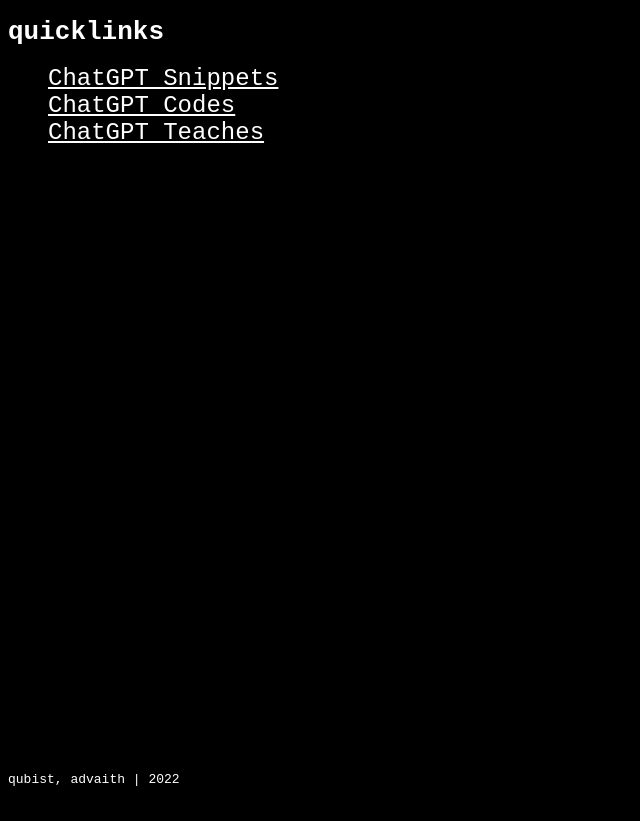
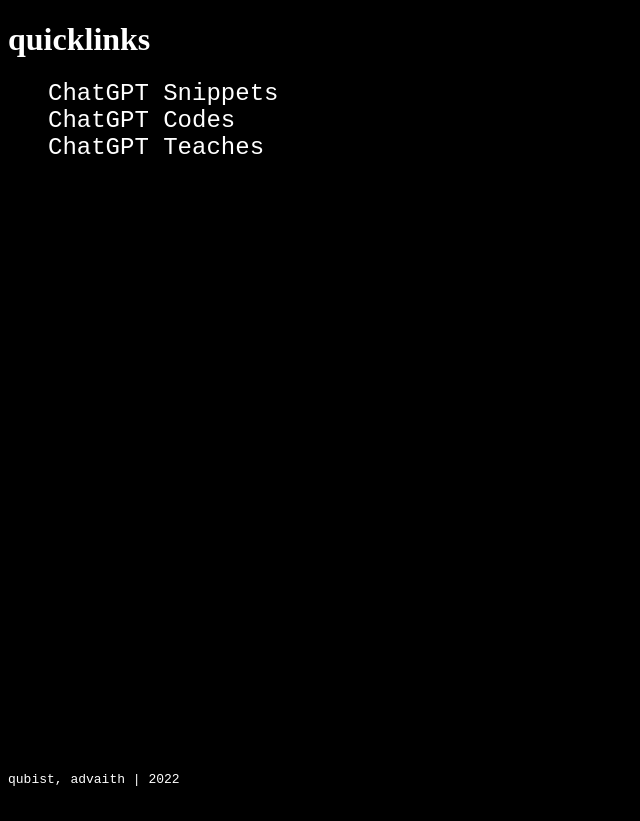
Before and after one commit to qubistt/quicklinksAI, a plain HTML site: page index.html in a window 1280 px wide. Shown: the whole page, without its empty margins (0-640 px from the left). Drawn offline with Linux system fonts and the light colour scheme.

Commit message:
feat: added fonts and design

```diff
--- a/style.css
+++ b/style.css
@@ -1,3 +1,11 @@
+@font-face {
+  font-family: 'Fira Code';
+  src: url('./fonts/ttf/FiraCode-Bold.ttf') format('ttf');
+  font-weight: 700;
+  font-style: normal;
+}
+
+
 html, body {
   height: 100%;
   width: 100%;
@@ -8,7 +16,7 @@ body {
 }
 
 h1 {
-  font-family: monospace;
+  font-family: 'Fira Code';
   color: white;
 }
 
@@ -20,9 +28,10 @@ ul {
 
 a {
   color: white;
-  text-decoration: underline;
+  text-decoration: none;
   font-family: monospace;
   font-size: 3vh;
+
 }
 
 p {
@@ -31,3 +40,38 @@ p {
   bottom: 0;
   font-family: monospace;
 }
+/* Add a transition to hover effects on buttons */
+
+a:hover{
+  content: "";
+
+  bottom: 0;
+  left: 0;
+  right: 0;
+  height: 2px;
+  background-color: #bb3a3a;
+  animation: fade-in-underline 0.5s linear forwards;
+}
+
+@keyframes fade-in-underline {
+  from {
+    width: 0%;
+  }
+  to {
+    width: 100%;
+  }
+}
+
+/* Add a subtle animation to the page header when the page loads */
+h1 {
+  animation: fade-in 1.5s linear;
+}
+
+@keyframes fade-in {
+  from {
+    opacity: 0;
+  }
+  to {
+    opacity: 1;
+  }
+}
```
Also changed, not shown: fonts/ttf/FiraCode-Bold.ttf (added), fonts/ttf/FiraCode-Light.ttf (added), fonts/ttf/FiraCode-Medium.ttf (added), fonts/ttf/FiraCode-Regular.ttf (added), fonts/ttf/FiraCode-Retina.ttf (added), fonts/ttf/FiraCode-SemiBold.ttf (added), fonts/woff2/FiraCode-Bold.woff2 (added), fonts/woff2/FiraCode-Light.woff2 (added), fonts/woff2/FiraCode-Medium.woff2 (added), fonts/woff2/FiraCode-Regular.woff2 (added), fonts/woff2/FiraCode-SemiBold.woff2 (added), fonts/woff2/FiraCode-VF.woff2 (added).
